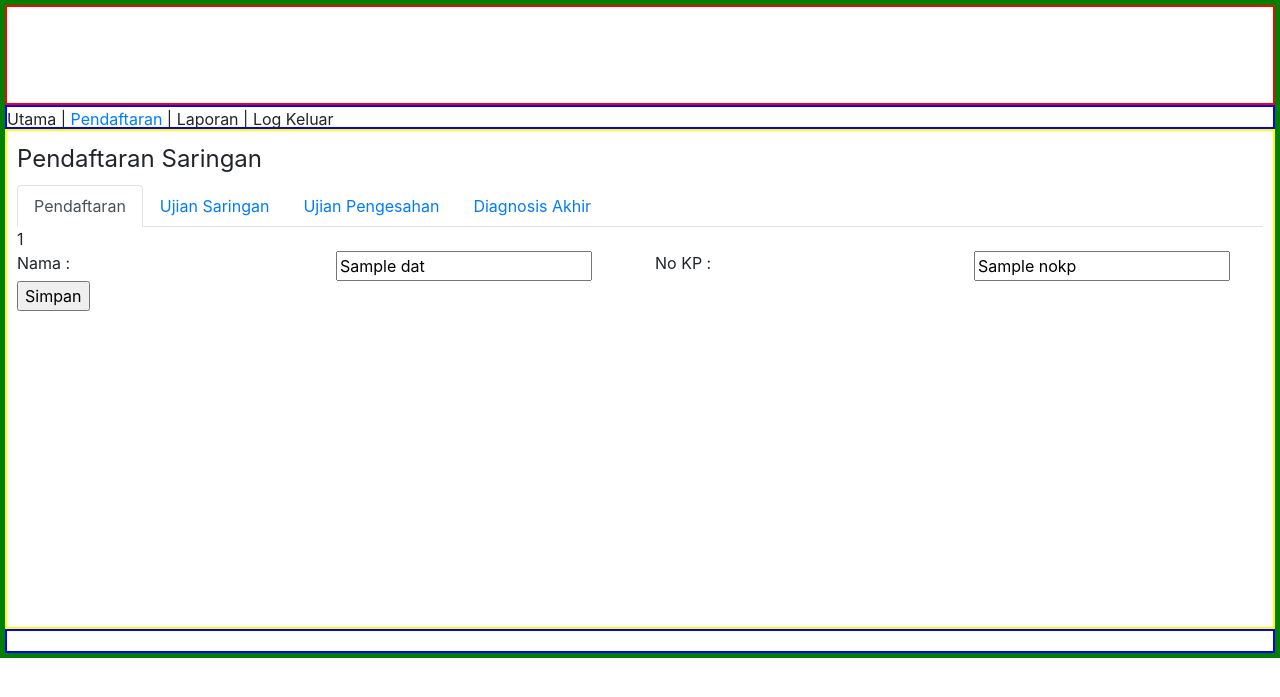
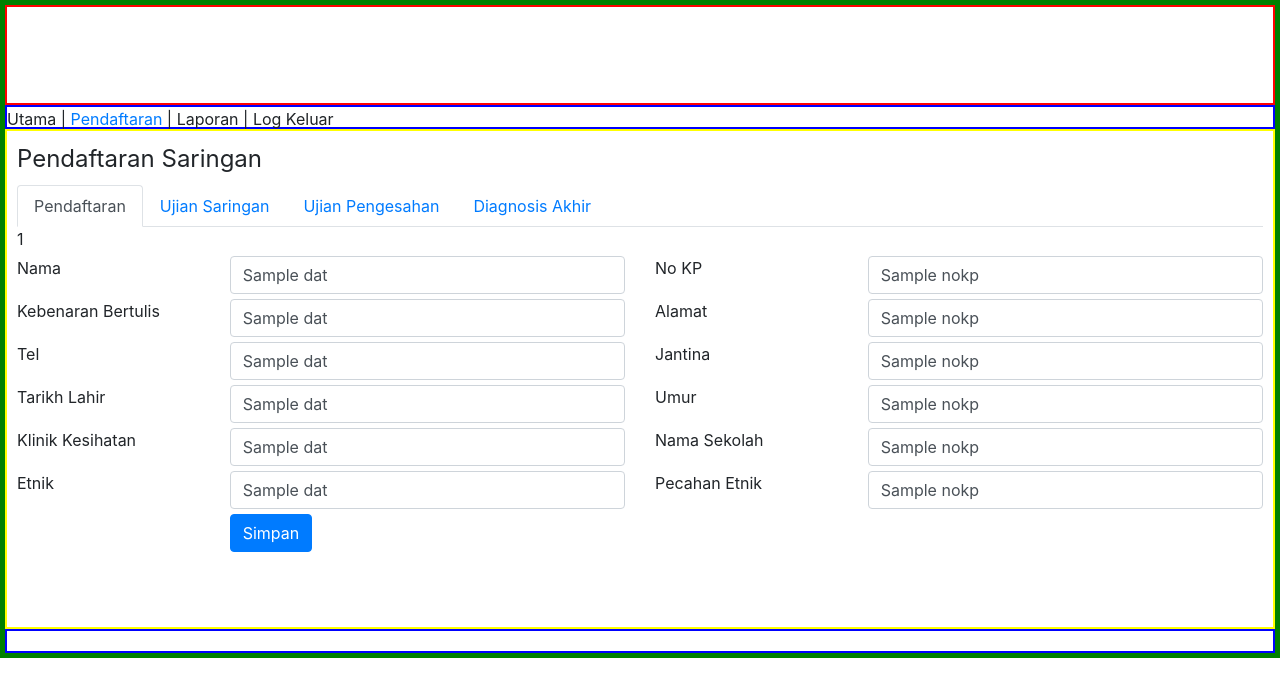
Before and after one commit to azman1204/sst, a PHP site: the page made by views/pendaftaran/form.php in a window 1280 px wide. Shown: the top 697 px of the page. Run offline with PHP 8.4, Linux system fonts and the light colour scheme; the template is opened without the code that fills it: most values are stand-ins (such as "Sample title", 1, 10 or a date in 2020); data that the repository does not hold is empty.

Commit message:
update pendaftaran form u2

```diff
--- a/views/pendaftaran/form.php
+++ b/views/pendaftaran/form.php
@@ -24,13 +24,52 @@ if (isset($salah)) {
 ?>
 <form method="post" action="index.php?r=pendaftaran/save">
     <div class="row">
-        <div class="col col-sm">Nama :</div>
-        <div class="col col-sm"><input type="text" name="nama" value="<?= $dat->nama ?>"></div>
-        <div class="col col-sm">No KP :</div>
-        <div class="col col-sm"><input type="text" maxlength="12" name="nokp" value="<?= $dat->nokp ?>"></div>
+        <div class="col col-sm-2">Nama</div>
+        <div class="col col-sm"><input type="text" name="nama" value="<?= $dat->nama ?>" class="form-control"></div>
+        <div class="col col-sm-2">No KP</div>
+        <div class="col col-sm"><input type="text" maxlength="12" name="nokp" value="<?= $dat->nokp ?>" class="form-control"></div>
+    </div>
+    <div class="row">
+        <div class="col col-sm-2">Kebenaran Bertulis</div>
+        <div class="col col-sm"><input type="text" name="nama" value="<?= $dat->nama ?>" class="form-control"></div>
+        <div class="col col-sm-2">Alamat</div>
+        <div class="col col-sm"><input type="text" maxlength="12" name="nokp" value="<?= $dat->nokp ?>" class="form-control"></div>
+    </div>
+    <div class="row">
+        <div class="col col-sm-2">Tel</div>
+        <div class="col col-sm"><input type="text" name="nama" value="<?= $dat->nama ?>" class="form-control"></div>
+        <div class="col col-sm-2">Jantina</div>
+        <div class="col col-sm"><input type="text" maxlength="12" name="nokp" value="<?= $dat->nokp ?>" class="form-control"></div>
+    </div>
+    <div class="row">
+        <div class="col col-sm-2">Tarikh Lahir</div>
+        <div class="col col-sm"><input type="text" name="nama" value="<?= $dat->nama ?>" class="form-control"></div>
+        <div class="col col-sm-2">Umur</div>
+        <div class="col col-sm"><input type="text" maxlength="12" name="nokp" value="<?= $dat->nokp ?>" class="form-control"></div>
+    </div>
+    <div class="row">
+        <div class="col col-sm-2">Klinik Kesihatan</div>
+        <div class="col col-sm"><input type="text" name="nama" value="<?= $dat->nama ?>" class="form-control"></div>
+        <div class="col col-sm-2">Nama Sekolah</div>
+        <div class="col col-sm"><input type="text" maxlength="12" name="nokp" value="<?= $dat->nokp ?>" class="form-control"></div>
+    </div>
+    <div class="row">
+        <div class="col col-sm-2">Etnik</div>
+        <div class="col col-sm"><input type="text" name="nama" value="<?= $dat->nama ?>" class="form-control"></div>
+        <div class="col col-sm-2">Pecahan Etnik</div>
+        <div class="col col-sm"><input type="text" maxlength="12" name="nokp" value="<?= $dat->nokp ?>" class="form-control"></div>
+    </div>
+    <div class="row">
+        <div class="col col-sm-2"></div>
+        <div class="col col-sm"><input type="submit" value="Simpan" class="btn btn-primary"></div>
     </div>
 
     <input type="hidden" name="_csrf" value="<?= \Yii::$app->request->csrfToken ?>">
     <input type="hidden" name="id" value="<?= $dat->id ?>"> <!-- PK -->
-    <input type="submit" value="Simpan">
 </form>
+
+<style>
+    .row {
+        margin-top: 5px;
+    }
+</style>
```
Lines whose indentation alone changed are shown as unchanged.
